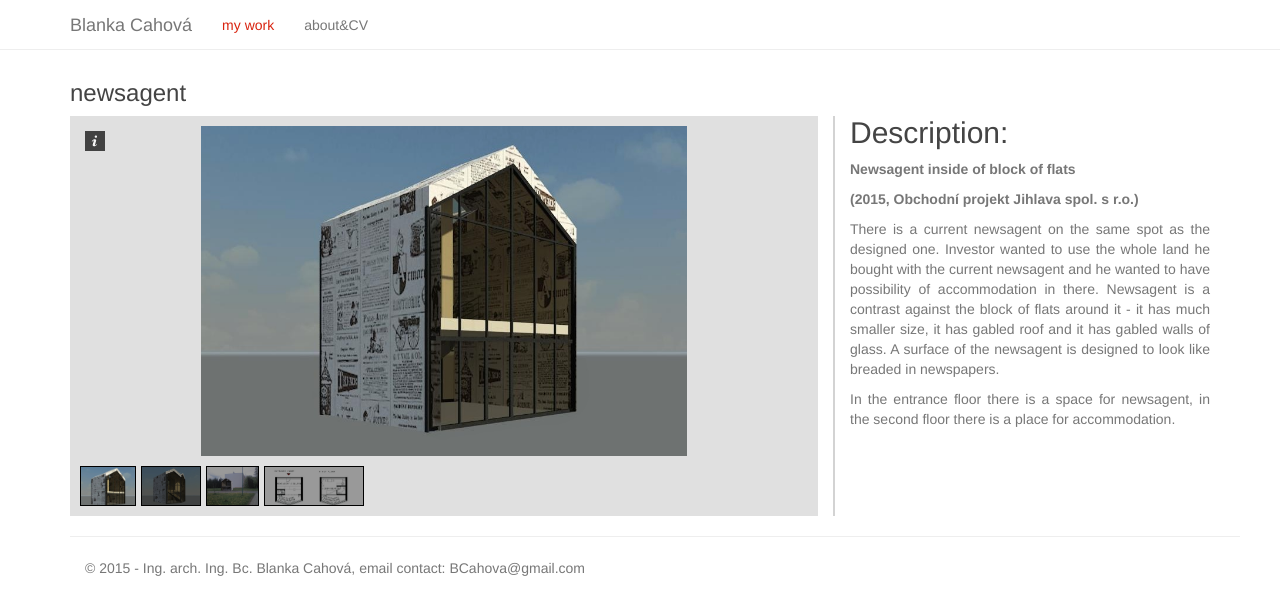
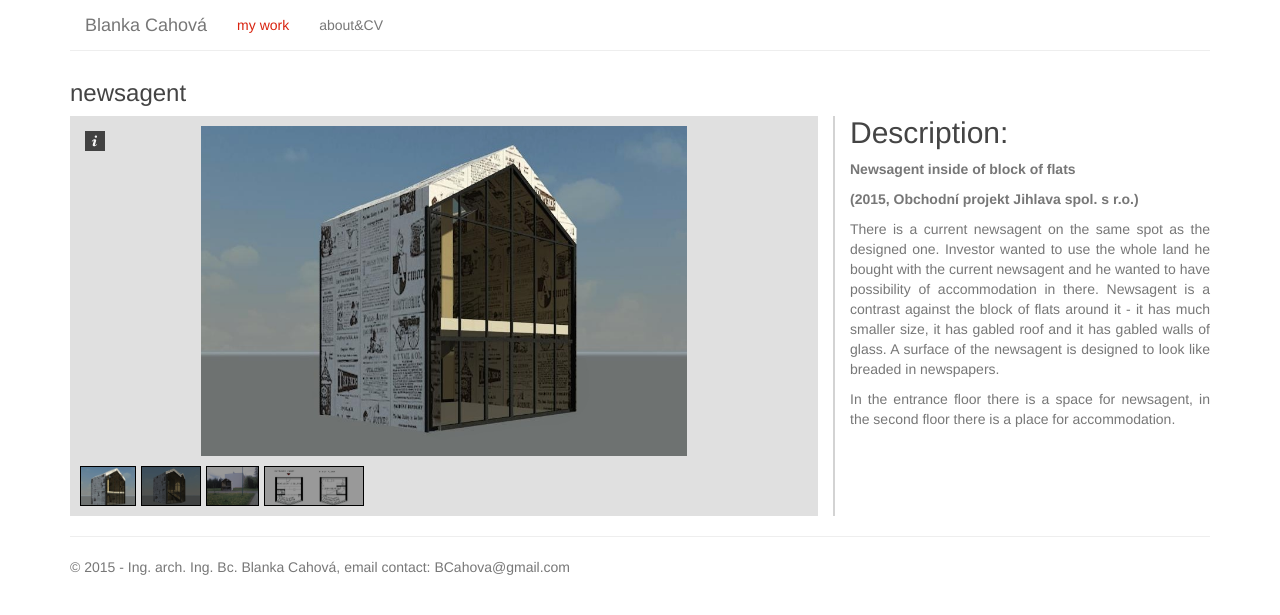
Before and after one commit to bcahova/bcahova.github.io, a Jekyll site: the page built from _posts/2015-11-24-newsagent.markdown, in a window 1280 px wide. Shown: the top 615 px of the page. Built offline with Jekyll 4.4.1, drawn with Linux system fonts in a browser that asks for light colours.

Commit message:
Change navbar width to match content width, fix invisible background on navbar-collapse

```diff
--- a/_includes/footer.html
+++ b/_includes/footer.html
@@ -1,4 +1,6 @@
-<hr class="col-sm-12"  />
-<footer class="col-sm-12" >
+<div class="container row">
+  <hr />
+</div
+<footer class="row col-sm-12" >
   <p>&copy; 2015 - Ing. arch. Ing. Bc. Blanka Cahová, email contact: BCahova@gmail.com</p>
 </footer>
--- a/_includes/header.html
+++ b/_includes/header.html
@@ -1,5 +1,6 @@
-<nav class="navbar navbar-default navbar-fixed-top">
 <div class="container">
+  <nav class="navbar navbar-default navbar-fixed-top container noborder">
+    <div class="navbar-border">
       <div class="navbar-header">
         <button type="button" class="navbar-toggle" data-toggle="collapse" data-target=".navbar-collapse">
           <span class="icon-bar"></span>
@@ -19,3 +20,4 @@
       </div>
     </div>
   </nav>
+</div>
--- a/_layouts/default.html
+++ b/_layouts/default.html
@@ -10,7 +10,7 @@
     <div class="container body-content">
       {{ content }}
 
-    {% include footer.html %}
+      {% include footer.html %}
 
     </div>
   </body>
--- a/static/style.css
+++ b/static/style.css
@@ -19,7 +19,7 @@ h1, h2, h3, h4, h5, h6, .h1, .h2, .h3, .h4, .h5, .h6 {
 .navbar-default {
     background-color: #fff;
     border-color: #eee;
-    height: 40px;
+    min-height: 40px;
 }
 
 .body-content {
@@ -44,6 +44,16 @@ textarea {
     text-decoration: none !important;
 }
 
+.noborder {
+    border-width: 0px !important;
+}
+
+.navbar-border {
+    border-bottom-width: 1px;
+    border-bottom-style: solid;
+    border-color: #eee;
+}
+
 .right-vertical-line {
   border-right: 2px solid lightgrey;
   border-spacing: 10px 0px;
```
Lines whose indentation alone changed are shown as unchanged.
